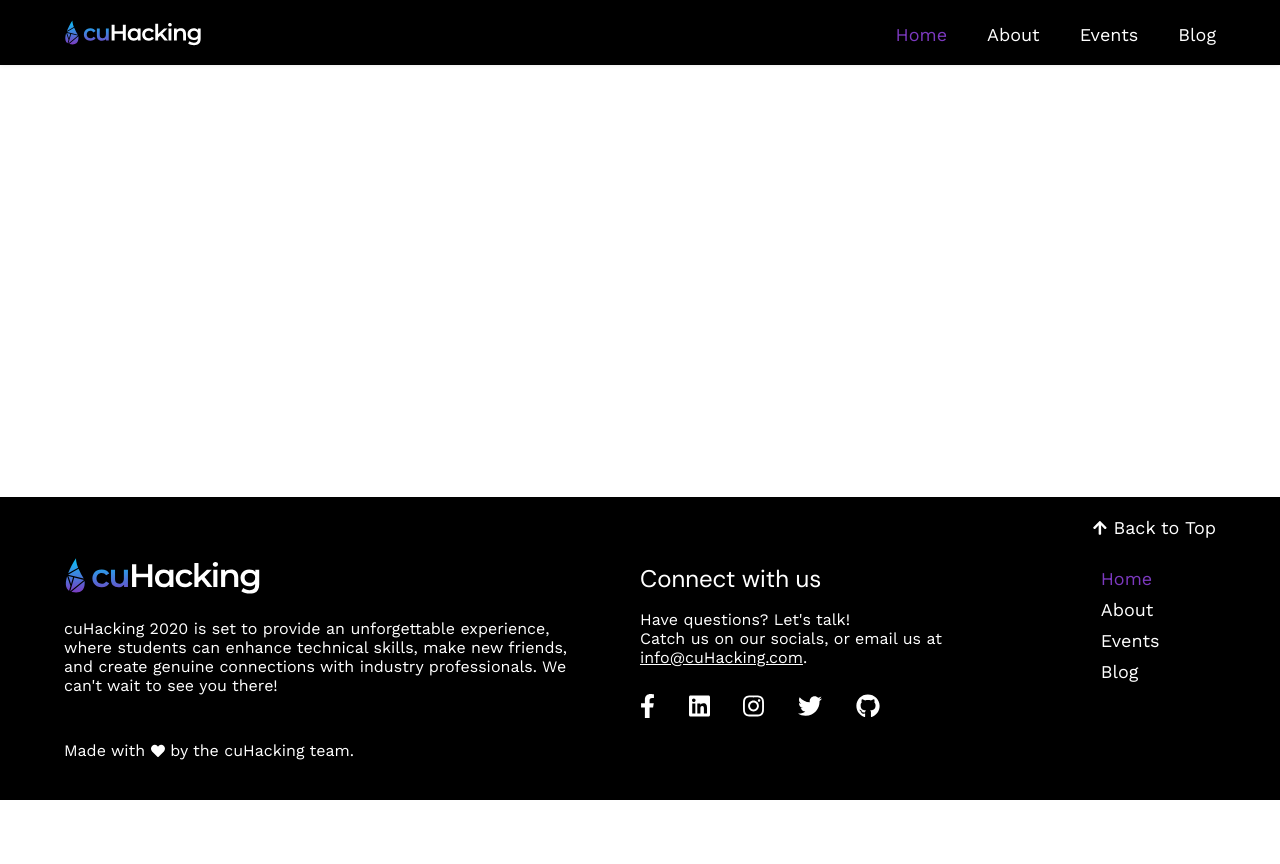
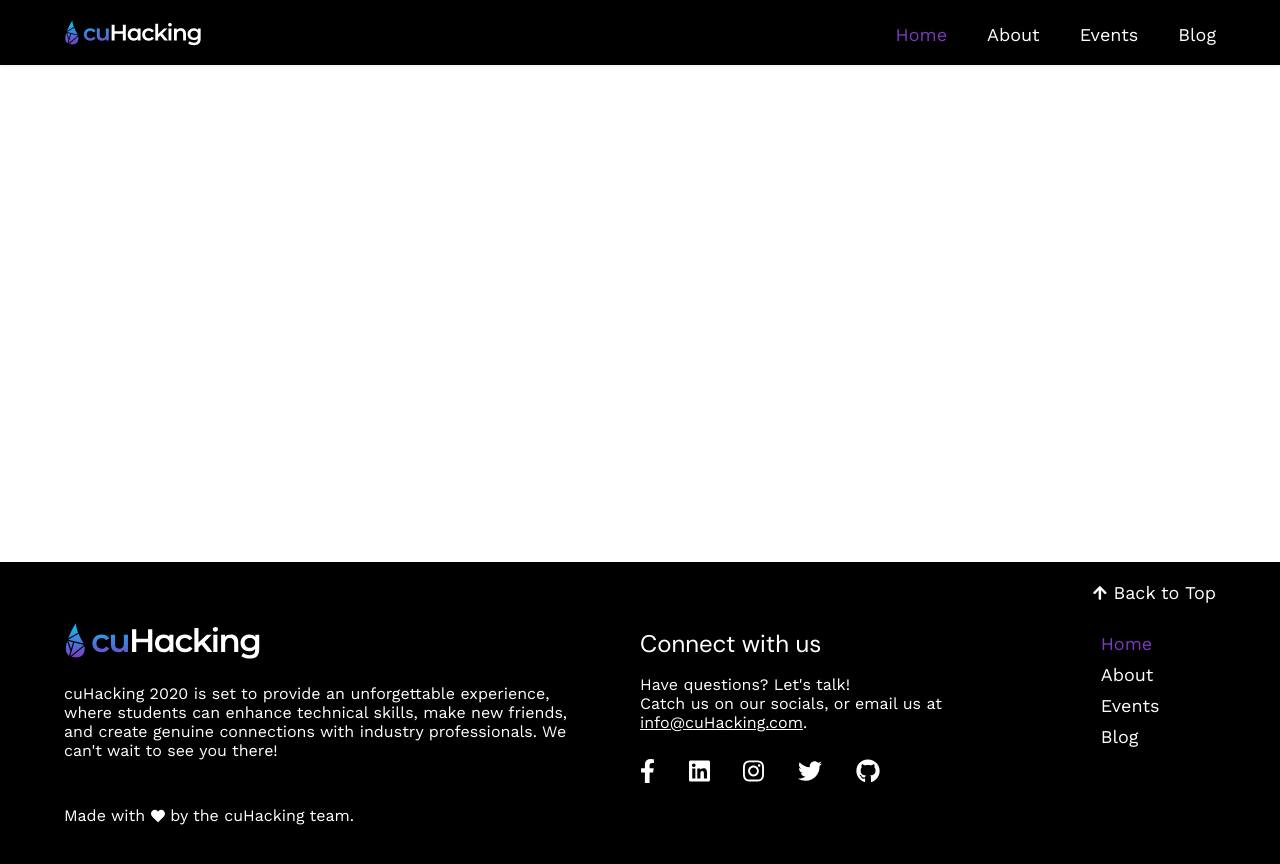
Before and after one commit to cuhacking/main-website, a Gatsby site: page / in a window 1280 px wide. Before the commit the page ends 800 px from the top, so only its background shows below. Built offline with nearby package versions, Linux system fonts and the light colour scheme; Gatsby itself is replaced by a stand-in of ours.

Commit message:
Fix header to page

```diff
--- a/src/components/header.tsx
+++ b/src/components/header.tsx
@@ -27,7 +27,6 @@ const StyledHeader = styled.header<{ isOpen: boolean }>`
 
   @media only screen and (min-width: 700px) {
     height: 65px;
-    position: relative;
   }
 `
 
--- a/src/layouts/pageLayout.css
+++ b/src/layouts/pageLayout.css
@@ -2,13 +2,13 @@ html {
   font-family: 'Work Sans', sans-serif;
   font-size: 100%;
 
-  overflow-y: scroll;
+  overflow-y: auto;
   overflow-x: hidden;
 }
 
 body {
   --black: #000;
-  --grey: #8a8887;
+  --grey: #ffffff88;
   --white: #fff;
   --light-purple: #9756d8;
   --purple: #7c39bf;
@@ -37,29 +37,19 @@ a:active {
   color: inherit;
 }
 
-/* a {
-  background-color: transparent;
-  -webkit-text-decoration-skip: objects;
-}
-a:active,
-a:hover {
-  outline-width: 0;
-} */
-
 #faux-root {
   display: flex;
   flex-direction: column;
   align-items: center;
   justify-content: space-between;
-  padding-top: 100px;
+  padding-top: 65px;
 
-  min-height: calc(100vh - 100px);
+  min-height: calc(100vh - 65px);
   position: relative;
 }
 
 @media only screen and (min-width: 700px) {
   #faux-root {
-    padding-top: 0;
     min-height: 100vh;
   }
 }
```
